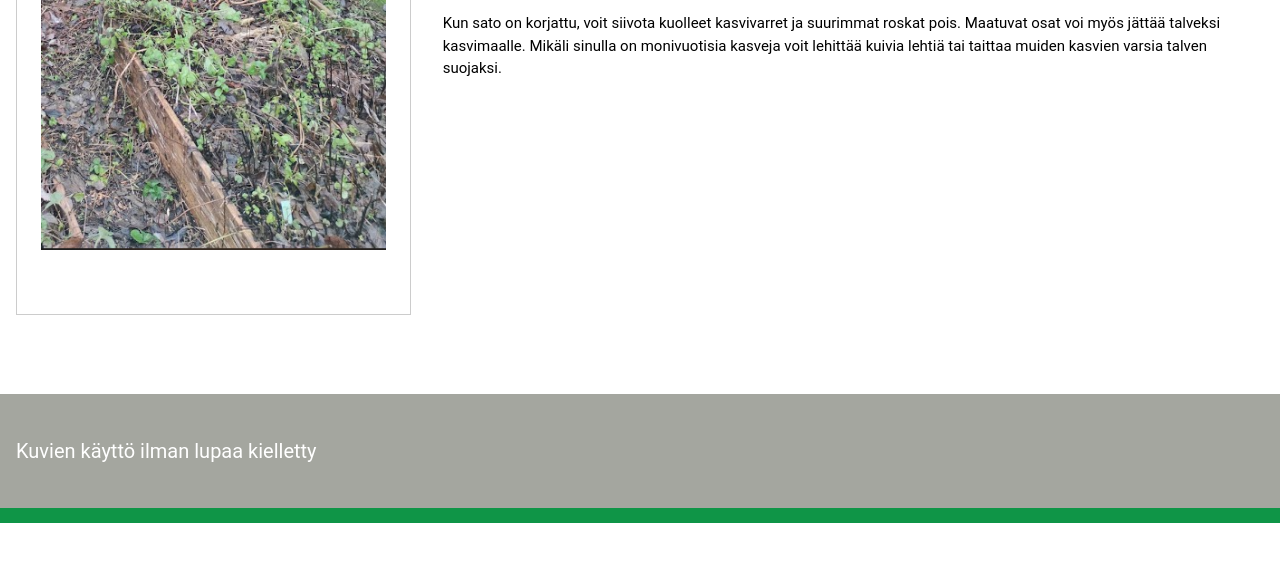
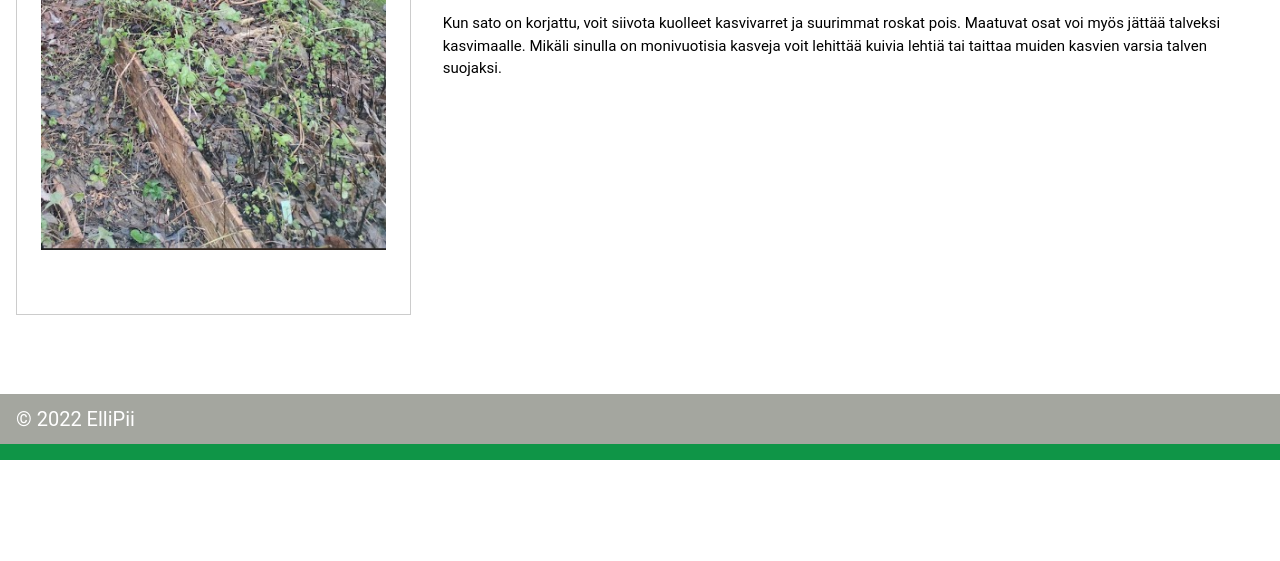
Before and after one commit to ElliPii/ellipii.github.io, a plain HTML site: page syksy.html in a window 1280 px wide. Shown: the part 191-752 px from the top of the page. Drawn offline with Linux system fonts and the light colour scheme.

Commit message:
Update syksy.html

```diff
--- a/syksy.html
+++ b/syksy.html
@@ -57,8 +57,8 @@ html,body,h1,h2,h3,h4,h5,h6 {font-family: "Roboto", sans-serif;}
 
 
   <footer id="myFooter">
-    <div class="container theme-l2 padding-32">
-      <h4>Kuvien käyttö ilman lupaa kielletty</h4>
+    <div class="container theme-l2 padding-12">
+      <h4>© 2022 ElliPii</h4>
     </div>
 
     <div class="container theme-l1">
```
